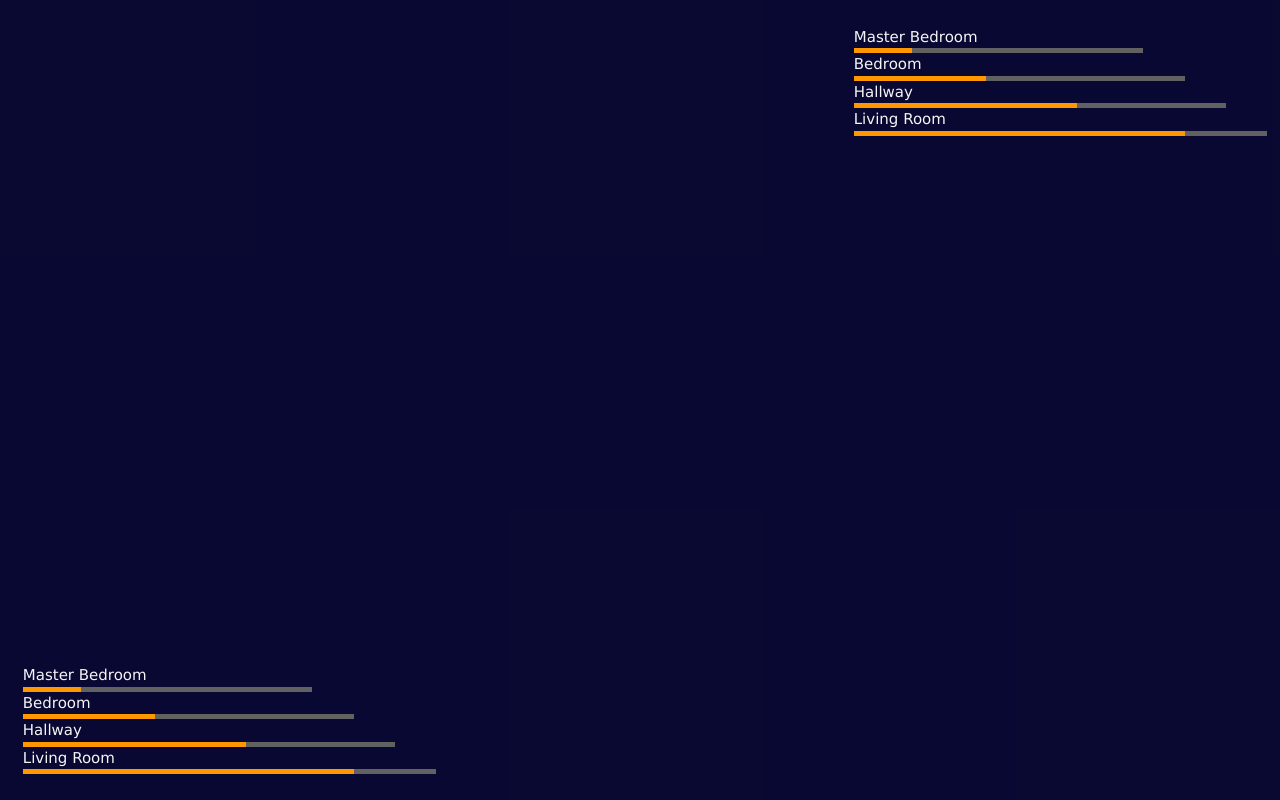
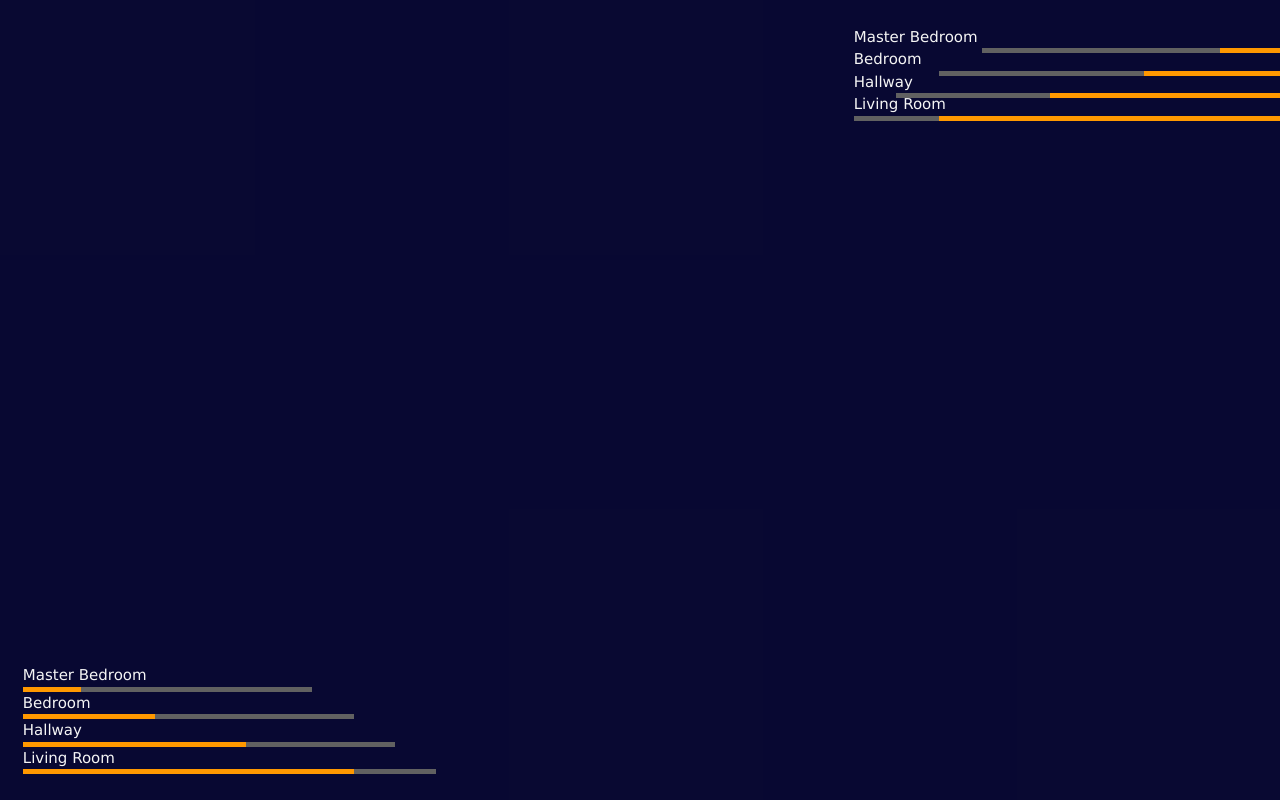
Before and after one commit to benacook/HomeAutomaion, a plain HTML site: page WebInterface/index.html in a window 1280 px wide. Drawn offline with nearby package versions, Linux system fonts and the light colour scheme; files whose address does not match are found by name.

Commit message:
aligned top right progress bars to right

```diff
--- a/WebInterface/index.html
+++ b/WebInterface/index.html
@@ -21,19 +21,19 @@
     <div class="row">
         <div class="column">
             <div class="topRight">
-                <div style="color: whitesmoke;">Master Bedroom</div>
+                <div class="label" style="color: whitesmoke;">Master Bedroom</div>
                 <div class="w3-dark-gray" style="width: 70%; align-self: center;">
                   <div class="w3-orange" style="height:5px;width:20%; align-self: center;"></div>
                 </div>
-                <div style="color: whitesmoke;">Bedroom</div>
+                <div class="label" style="color: whitesmoke;">Bedroom</div>
                 <div class="w3-dark-gray" style="width: 80%">
                   <div class="w3-orange" style="height:5px;width:40%"></div>
                 </div>
-                <div style="color: whitesmoke;">Hallway</div>
+                <div class="label" style="color: whitesmoke;">Hallway</div>
                 <div class="w3-dark-gray" style="width: 90%">
                   <div class="w3-orange" style="height:5px;width:60%"></div>
                 </div>
-                <div style="color: whitesmoke;">Living Room</div>
+                <div class="label" style="color: whitesmoke;">Living Room</div>
                 <div class="w3-dark-gray" style="width: 100%">
                   <div class="w3-orange" style="height:5px;width:80%"></div>
                 </div>
--- a/WebInterface/site.css
+++ b/WebInterface/site.css
@@ -49,6 +49,20 @@ smallColunm{
     align-content: flex-end;
 }
 
+.topRight .w3-dark-gray{
+    position: absolute;
+    right: 0%;
+}
+.topRight .w3-dark-gray .w3-orange{
+    float: right;
+}
+
+.topRight .label{
+    position: relative;
+    right: 0%;
+}
+
+
 h2{
     font-family: 'Gill Sans', 'Gill Sans MT', Calibri, 'Trebuchet MS', sans-serif;
     color:whitesmoke;
```
